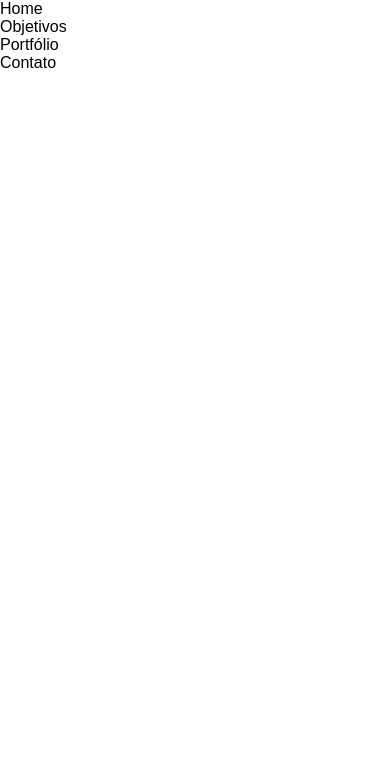
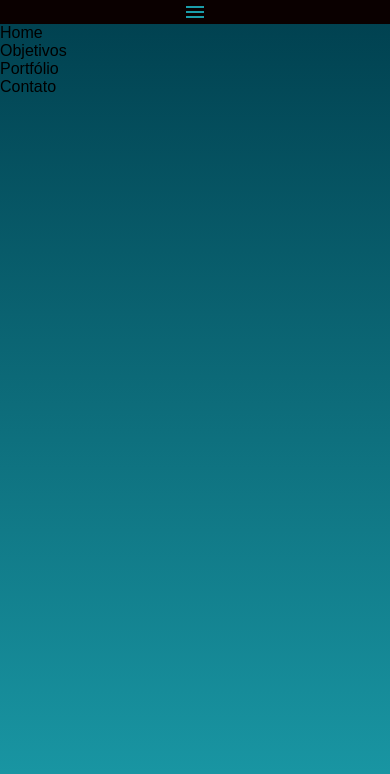
Before and after one commit to Choots1/Portfolio, a plain HTML site: page Perfil/index.html in a window 390 px wide. Drawn offline with nearby package versions, Linux system fonts and the light colour scheme.

Commit message:
Menu hambúrguer e mobile first iniciado

```diff
--- /dev/null
+++ b/Perfil/Estilos/media-query.css
@@ -0,0 +1 @@
+@charset "UTF-8";
--- a/Perfil/Estilos/style.css
+++ b/Perfil/Estilos/style.css
@@ -1,7 +1,29 @@
 @charset "UTF-8";
+
+:root{
+    --cor1: #4ACEDD;
+    --cor2: #1B9DAA;
+    --cor3: #025865;
+    --cor4: #003F4E;
+    --cor5: #0A0000;
+}
 
 *{
     margin: 0px;
     padding: 0px;
     font-family: Arial, Helvetica, sans-serif;
 }
+
+.container{
+    background-image: linear-gradient(to top, var(--cor2), var(--cor4));
+    height: 100vh;
+}
+
+span#burguer{
+    display: block;
+    text-align: center;
+    background-color: var(--cor5);
+    color: var(--cor2);
+}
+.container > #menu{
+}
--- a/Perfil/index.html
+++ b/Perfil/index.html
@@ -5,21 +5,41 @@
     <meta http-equiv="X-UA-Compatible" content="IE=edge">
     <meta name="viewport" content="width=device-width, initial-scale=1.0">
     <link rel="stylesheet" href="Estilos/style.css">
+    <link rel="stylesheet" href="https://fonts.googleapis.com/css2?family=Material+Symbols+Outlined:opsz,wght,FILL,GRAD@48,400,0,0" />
+    <link rel="stylesheet" href="Estilos/media-query.css">
     <title>Perfil Profissional</title>
 </head>
-<body>
+<body onresize="mudouTamanho()">
     <div class="container">
-        <div class="menu">
+        <span id="burguer" class="material-symbols-outlined" onclick="clickMenu()">menu</span>
+        <menu id="menu">
             <ul>
                 <li>Home</li>
                 <li>Objetivos</li>
                 <li>Portfólio</li>
                 <li>Contato</li>
             </ul>
-        </div>
+        </menu>
         <div class="main">
 
         </div>
     </div>
+    <script>
+        function mudouTamanho(){
+            if (window.innerWidth >= 768){
+                menu.style.display = 'block'
+            } else {
+                menu.style.display = 'none'
+            }
+        }
+
+        function clickMenu(){
+            if (menu.style.display == 'none'){
+                menu.style.display = 'block'
+            } else {
+                menu.style.display = 'none'
+            }
+        }
+    </script>
 </body>
 </html>
```
